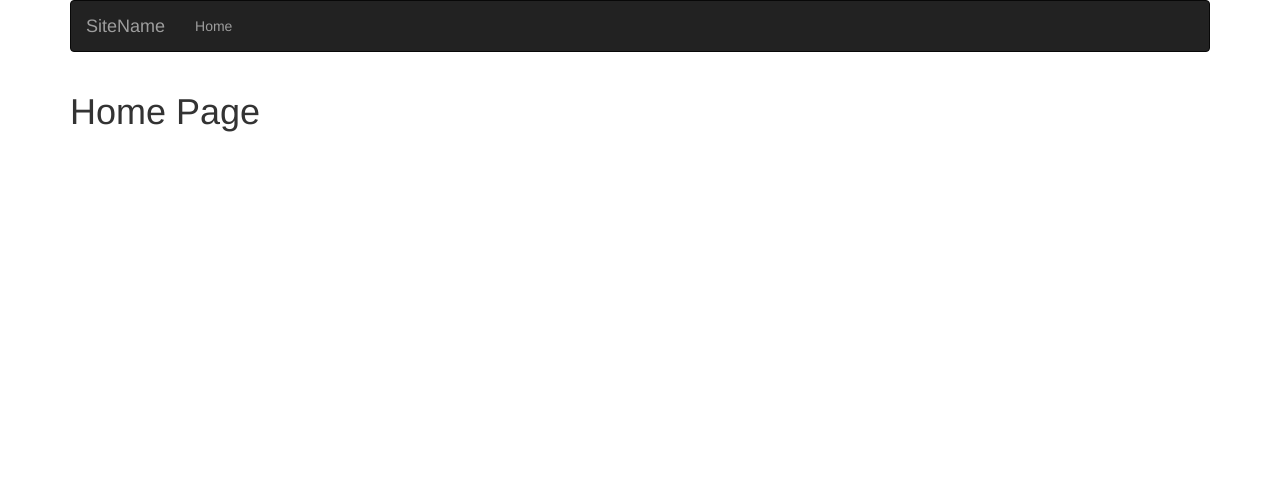
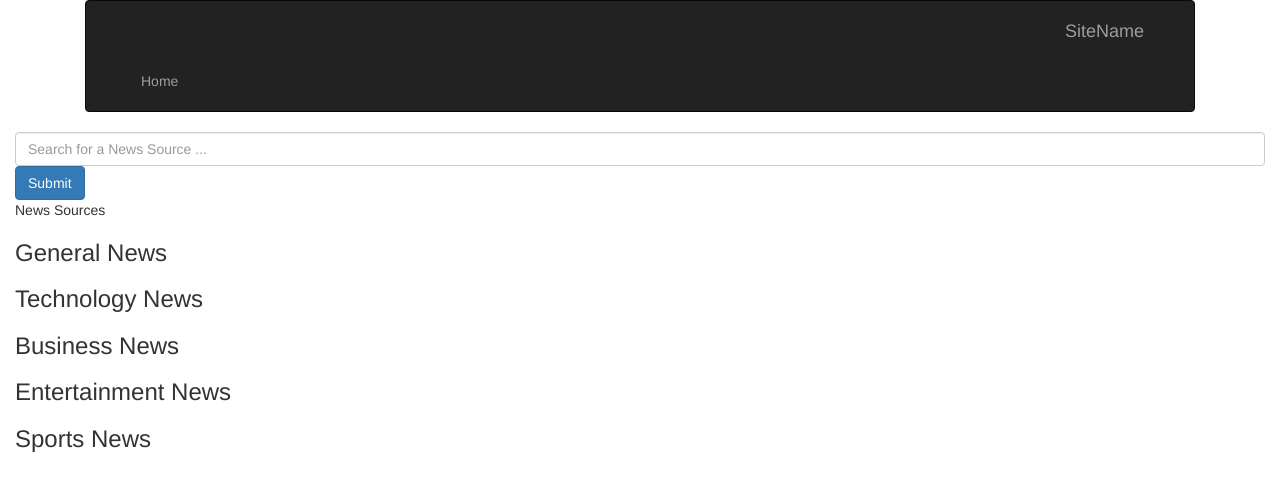
Before and after one commit to mwanduka/News-Highlight, a Flask app: template app/templates/index.html in a window 1280 px wide. Shown: the top 491 px of the page. Run offline with Flask 2, Linux system fonts and the light colour scheme; the template is opened without the code that fills it, so the values that code supplies are empty; parts of the project's set-up code (start-up, migrations or seed data) failed here and were passed over; some libraries are stand-ins or nearby versions.

Commit message:
add news category in the index.html file

```diff
--- a/app/templates/index.html
+++ b/app/templates/index.html
@@ -1,14 +1,47 @@
 {% extends 'base.html' %}
+{% import 'macros.html' as macro %}
 
-<!-- Content block -->
-{% block content %}
+<!-- Styles block -->
 
-    <title> {{ title }} </title>
+{% block styles%}
+    {{ super() }}
+    <link rel="stylesheet" href="{{url_for('static',filename='css/index.css')}}">
+    <link href="https://stackpath.bootstrapcdn.com/bootswatch/4.1.3/cerulean/bootstrap.min.css" rel="stylesheet" integrity="sha384-qVp3sGZJcZdk20BIG6O0Sb0sYRyedif3+Z8bZtQueBW/g7Dp67a0XdiMmmWCCm82" crossorigin="anonymous">{% endblock %}
 
-    <div class="container">
+        <meta charset="utf-8">
+        {% if title %}
+        <title> {{ title }} </title>
+        {% else %}
+        <title> Welcome to lastest and intriguing news ever!!! </title>
+        {% endif %}
 
-        <h1>Home Page</h1>
+    {% block content %}
 
-    </div>
+ <div class="container-fluid">
+    <form>
+        <input type="text" name="source_query" placeholder="Search for a News Source ..." class="form-control">
+        <input type="submit"  value="Submit" class="btn btn-primary">
+    </form>
+
+
+     <!-- news sources section -->
+    <div
+    <h2> News Sources </h2>
+
+    <h3>General News</h3>
+        <ul> {{ macro.displaySourceList(general) }} </ul>
+
+    <h3>Technology News</h3>
+        <ul> {{ macro.displaySourceList(technology) }} </ul>
+
+    <h3>Business News</h3>
+        <ul> {{ macro.displaySourceList(business) }} </ul>
+
+    <h3>Entertainment News</h3>
+        <ul> {{ macro.displaySourceList(entertainment) }} </ul>
+
+    <h3>Sports News</h3>
+        <ul> {{ macro.displaySourceList(sports) }} </ul>
+
 
 {% endblock %}
```
